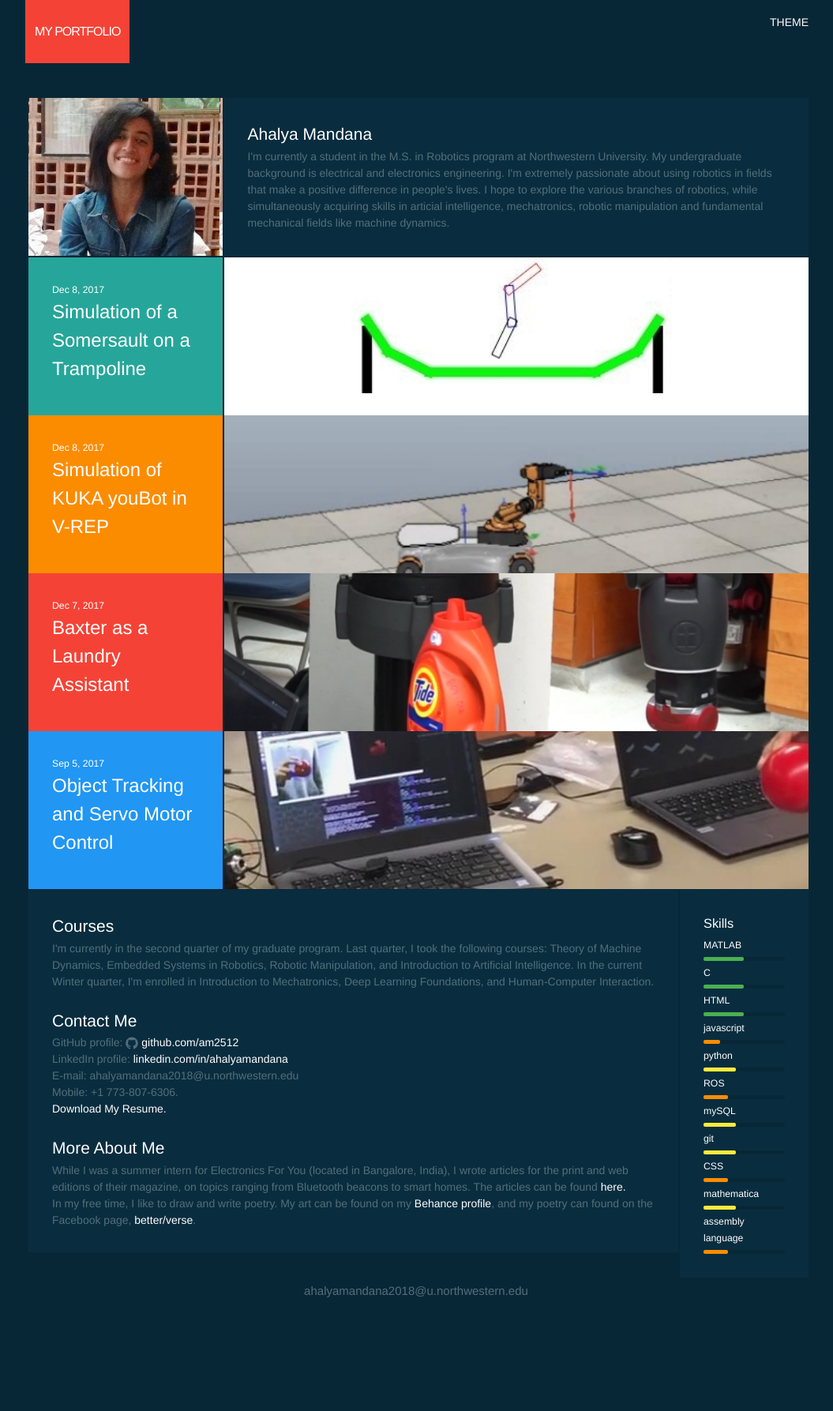
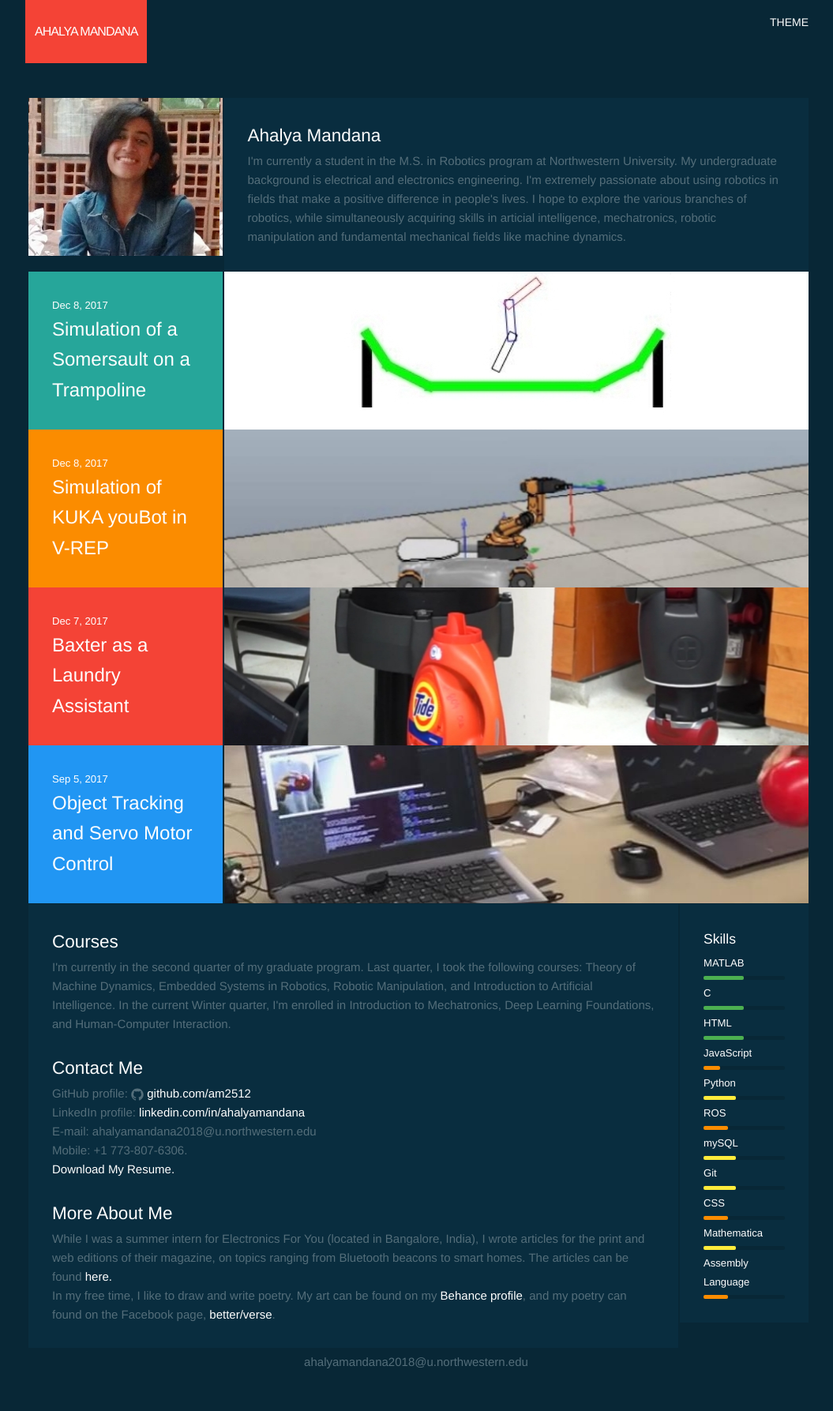
Before and after one commit to am2512/am2512.github.io, a Jekyll site: the page built from index.html, in a window 1280 px wide. Shown: the whole page at 79% size, without its empty margins (112-1167 px from the left). Built offline with Jekyll 4.4.1, drawn with Linux system fonts in a browser that asks for light colours; before the commit the page ends 1696 px from its top, so only the background shows below that.

Commit message:
Editing index.html

```diff
--- a/_config.yml
+++ b/_config.yml
@@ -6,7 +6,7 @@
 # 'jekyll serve'. If you change this file, please restart the server process.
 
 # Site settings
-title: My Portfolio
+title: Ahalya Mandana
 email: your-email@domain.com
 description: > # this means to ignore newlines until "baseurl:"
   ahalyamandana2018@u.northwestern.edu
--- a/css/main.scss
+++ b/css/main.scss
@@ -7,10 +7,10 @@
 
 // Our variables
 $base-font-family: "Helvetica Neue", Helvetica, Arial, sans-serif;
-$base-font-size:   14px;
+$base-font-size:   15px;
 $base-font-weight: 100;
 $small-font-size:  $base-font-size * 0.875;
-$base-line-height: 1.5;
+$base-line-height: 1.6;
 
 $spacing-unit:     4px;
 $height-unit:     140px;
```
Also changed, not shown: _data/skills.yml (+5 -5 lines).
